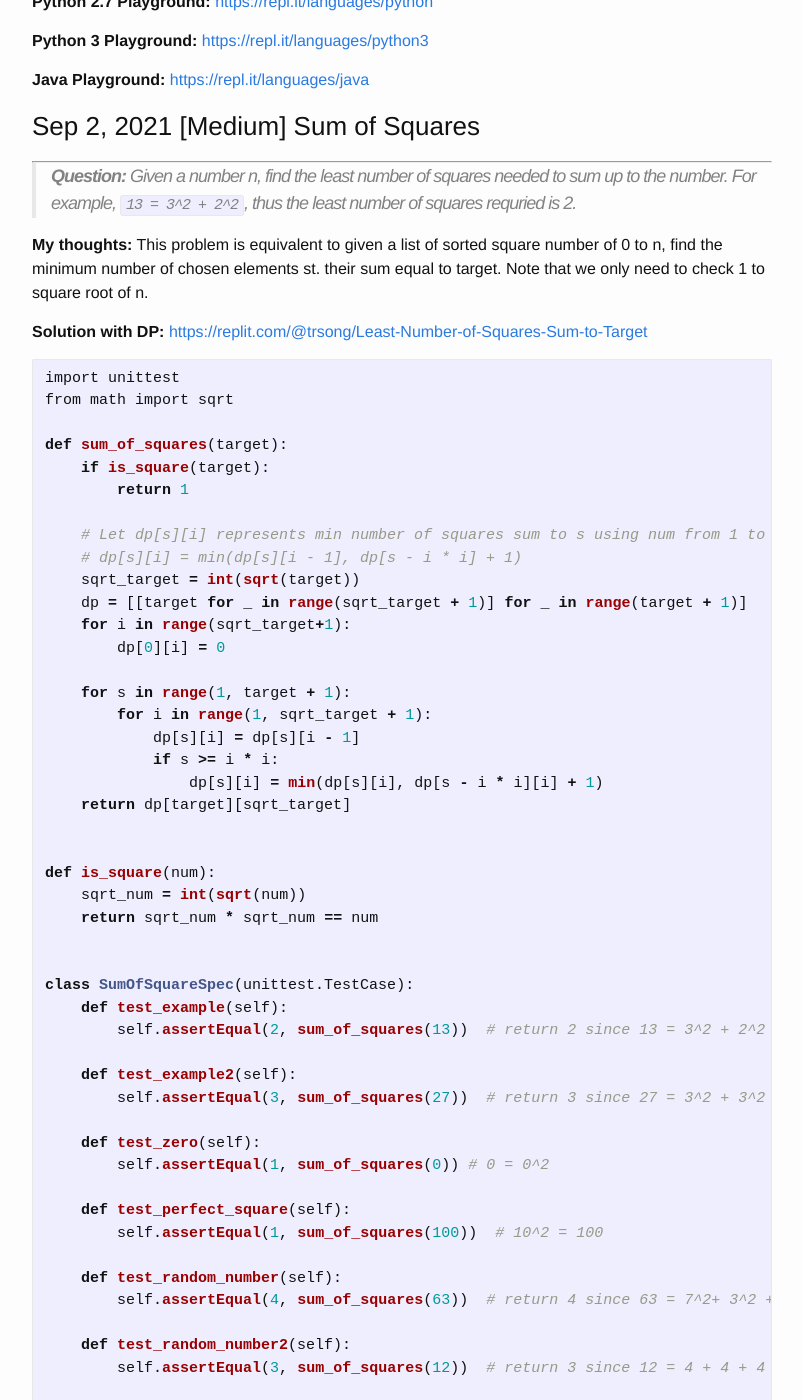
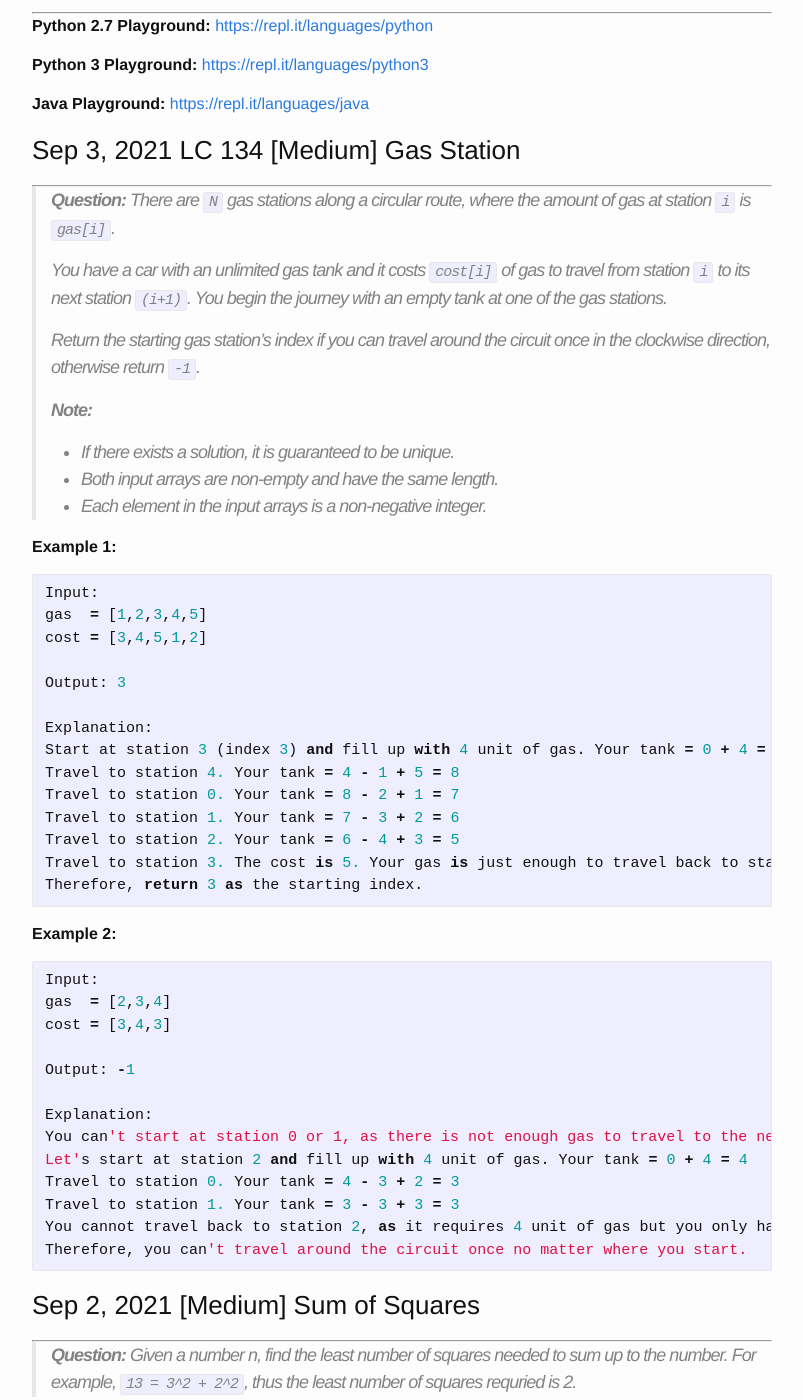
Before and after one commit to trsong/trsong.github.io, a Jekyll site: the page built from _posts/2021-08-01-DailyQuestionsAug.md, in a window 1280 px wide and 1400 px high, scrolled down 1247 px. Shown: the whole window, without its empty margins (238-1041 px from the left). Built offline with Jekyll 4.4.1, drawn with Linux system fonts in a browser that asks for light colours; some of the changed text lies outside the part shown.

Commit message:
Add Sep 3 question.

````diff
--- a/_posts/2021-08-01-DailyQuestionsAug.md
+++ b/_posts/2021-08-01-DailyQuestionsAug.md
@@ -20,6 +20,54 @@ categories: Python/Java
 
 **Java Playground:** [https://repl.it/languages/java](https://repl.it/languages/java)
 
+
+### Sep 3, 2021 LC 134 \[Medium\] Gas Station
+---
+> **Question:** There are `N` gas stations along a circular route, where the amount of gas at station `i` is `gas[i]`.
+>
+> You have a car with an unlimited gas tank and it costs `cost[i]` of gas to travel from station `i` to its next station `(i+1)`. You begin the journey with an empty tank at one of the gas stations.
+>
+> Return the starting gas station's index if you can travel around the circuit once in the clockwise direction, otherwise return `-1`.
+>
+> **Note:**
+> - If there exists a solution, it is guaranteed to be unique.
+> - Both input arrays are non-empty and have the same length.
+> - Each element in the input arrays is a non-negative integer.
+
+**Example 1:**
+```py
+Input:
+gas  = [1,2,3,4,5]
+cost = [3,4,5,1,2]
+
+Output: 3
+
+Explanation:
+Start at station 3 (index 3) and fill up with 4 unit of gas. Your tank = 0 + 4 = 4
+Travel to station 4. Your tank = 4 - 1 + 5 = 8
+Travel to station 0. Your tank = 8 - 2 + 1 = 7
+Travel to station 1. Your tank = 7 - 3 + 2 = 6
+Travel to station 2. Your tank = 6 - 4 + 3 = 5
+Travel to station 3. The cost is 5. Your gas is just enough to travel back to station 3.
+Therefore, return 3 as the starting index.
+```
+
+**Example 2:**
+```py
+Input:
+gas  = [2,3,4]
+cost = [3,4,3]
+
+Output: -1
+
+Explanation:
+You can't start at station 0 or 1, as there is not enough gas to travel to the next station.
+Let's start at station 2 and fill up with 4 unit of gas. Your tank = 0 + 4 = 4
+Travel to station 0. Your tank = 4 - 3 + 2 = 3
+Travel to station 1. Your tank = 3 - 3 + 3 = 3
+You cannot travel back to station 2, as it requires 4 unit of gas but you only have 3.
+Therefore, you can't travel around the circuit once no matter where you start.
+```
 
 ### Sep 2, 2021 \[Medium\] Sum of Squares
 ---
````
